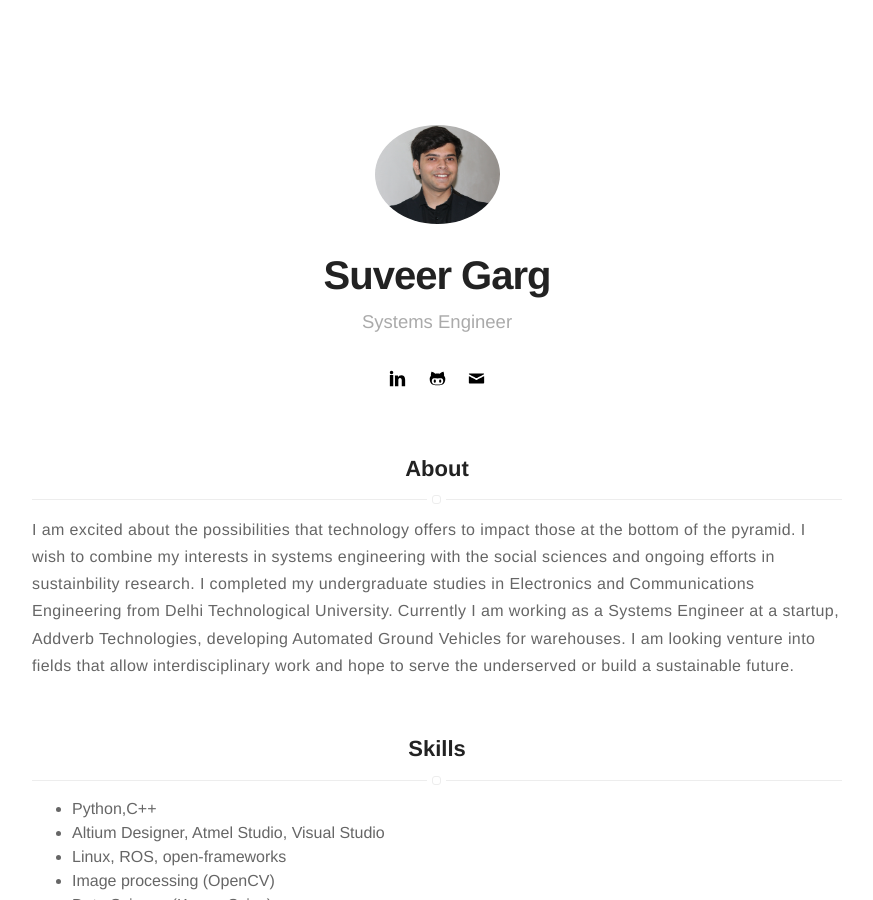
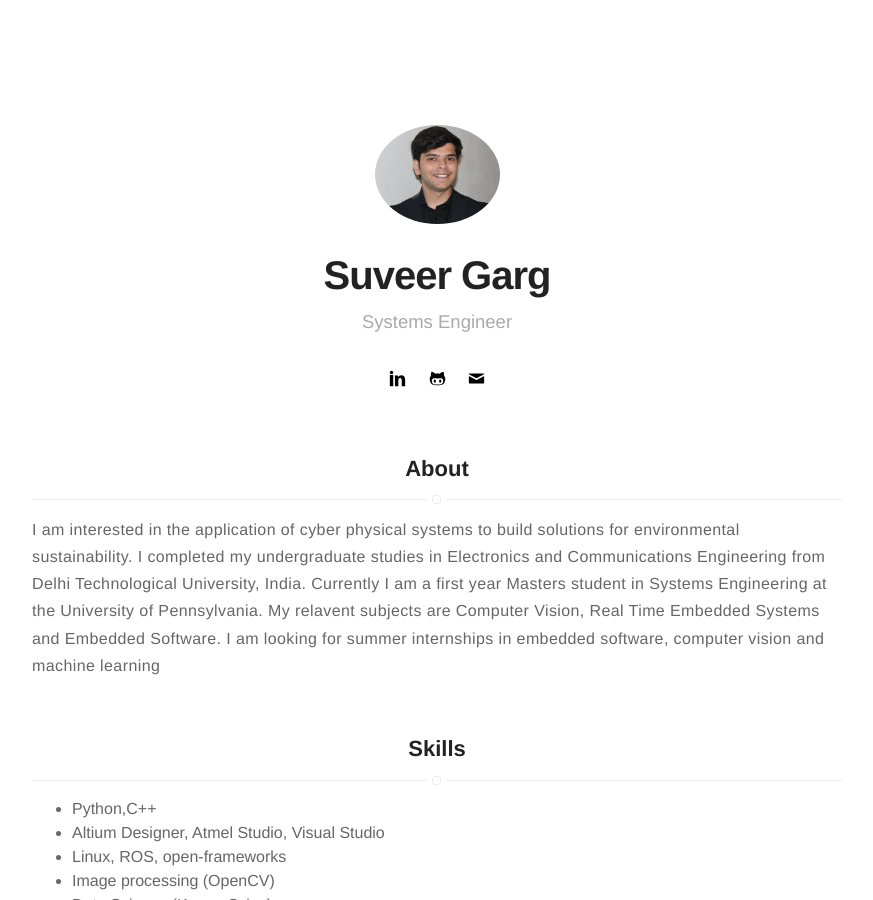
Before and after one commit to suveergarg/suveergarg.github.io, a Jekyll site: the page built from index.html, in a window 1280 px wide and 900 px high. Shown: the whole window, without its empty margins (203-1076 px from the left). Built offline with Jekyll 4.4.1, drawn with Linux system fonts in a browser that asks for light colours.

Commit message:
Update about.html

```diff
--- a/_includes/about.html
+++ b/_includes/about.html
@@ -1 +1 @@
-<p>I am excited about the possibilities that technology offers to impact those at the bottom of the pyramid. I wish to combine my interests in systems engineering with the social sciences and ongoing efforts in sustainbility research. I completed my undergraduate studies in Electronics and Communications Engineering from Delhi Technological University. Currently I am working as a Systems Engineer at a startup, Addverb Technologies, developing Automated Ground Vehicles for warehouses. I am looking venture into fields that allow interdisciplinary work and hope to serve the underserved or build a sustainable future.</p>
+<p>I am interested in the application of cyber physical systems to build solutions for environmental sustainability. I completed my undergraduate studies in Electronics and Communications Engineering from Delhi Technological University, India. Currently I am a first year Masters student in Systems Engineering at the University of Pennsylvania. My relavent subjects are Computer Vision, Real Time Embedded Systems and Embedded Software. I am looking for summer internships in embedded software, computer vision and machine learning</p>
```
